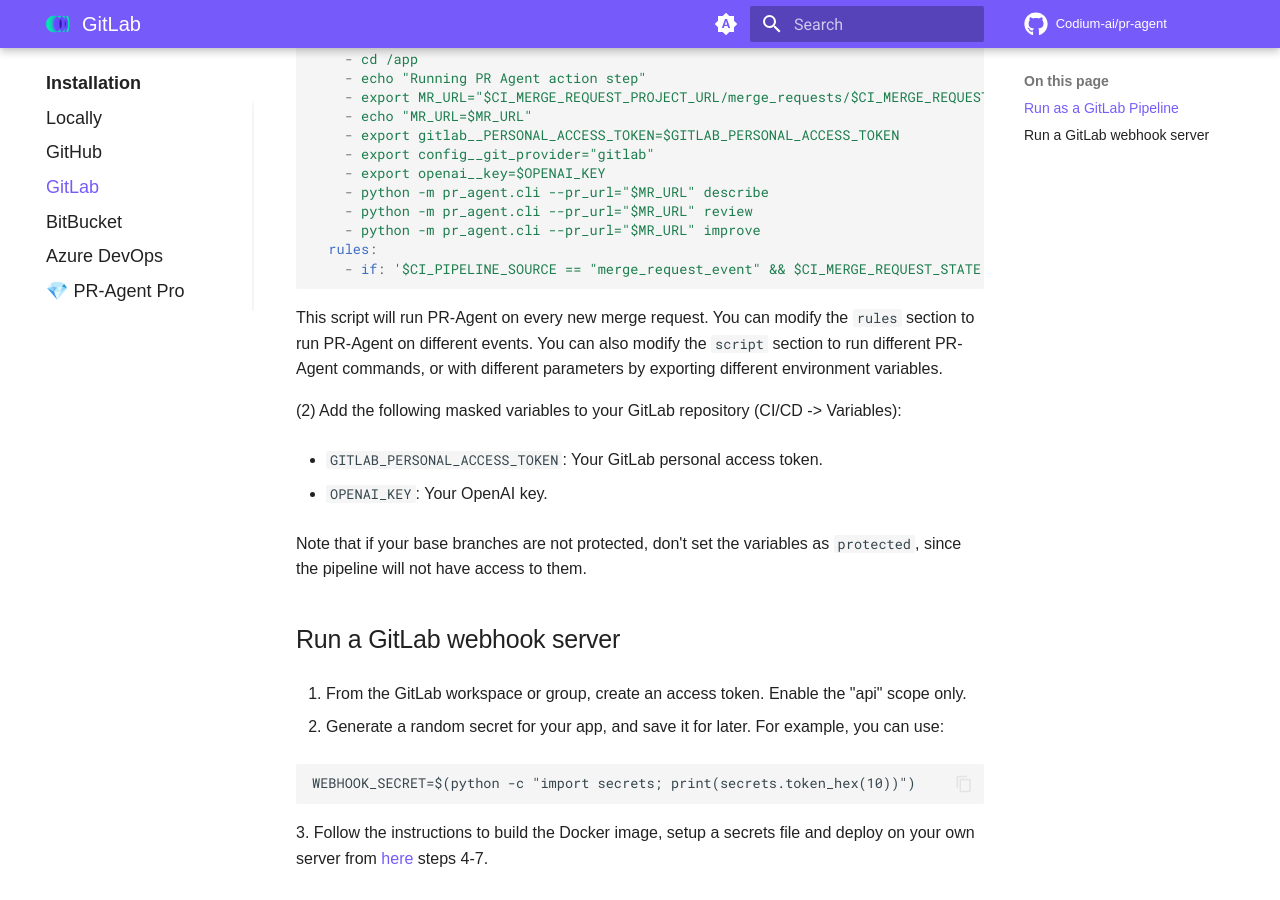
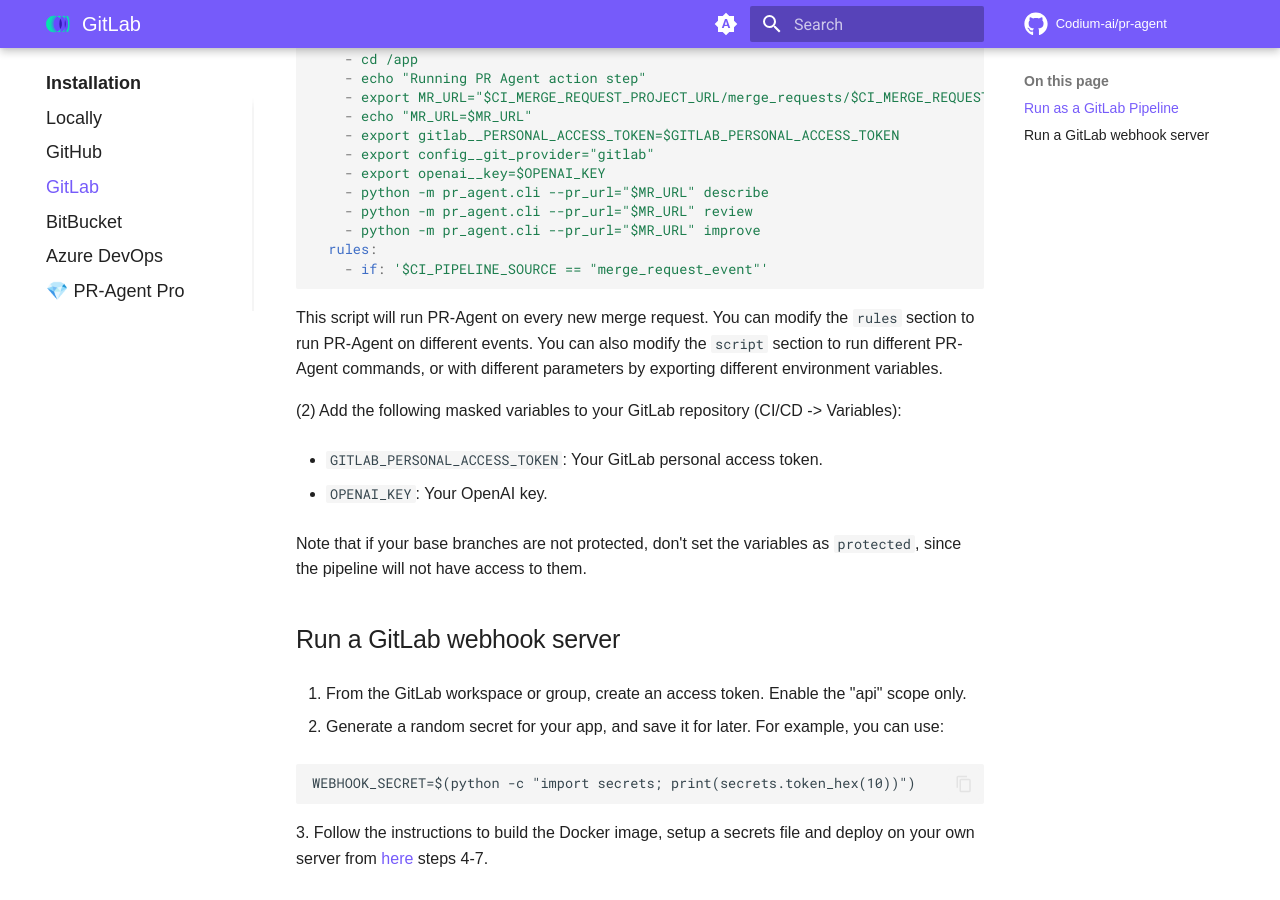
Before and after one commit to Codium-ai/pr-agent, an MkDocs documentation site: the page built from docs/docs/installation/gitlab.md, in a window 1280 px wide and 900 px high, scrolled down 519 px. Built offline with MkDocs 1.6.1 and Material for MkDocs 9.7.7, drawn with Linux system fonts in a browser that asks for light colours; comment, search, counter and statistics services are not loaded.

Commit message:
fix: remove CI_MERGE_REQUEST_STATE as is not a Gitlab variable

````diff
--- a/docs/docs/installation/gitlab.md
+++ b/docs/docs/installation/gitlab.md
@@ -23,7 +23,7 @@
     - python -m pr_agent.cli --pr_url="$MR_URL" review
     - python -m pr_agent.cli --pr_url="$MR_URL" improve
   rules:
-    - if: '$CI_PIPELINE_SOURCE == "merge_request_event" && $CI_MERGE_REQUEST_STATE == "opened"'
+    - if: '$CI_PIPELINE_SOURCE == "merge_request_event"'
 ```
 This script will run PR-Agent on every new merge request. You can modify the `rules` section to run PR-Agent on different events.
 You can also modify the `script` section to run different PR-Agent commands, or with different parameters by exporting different environment variables.
````
